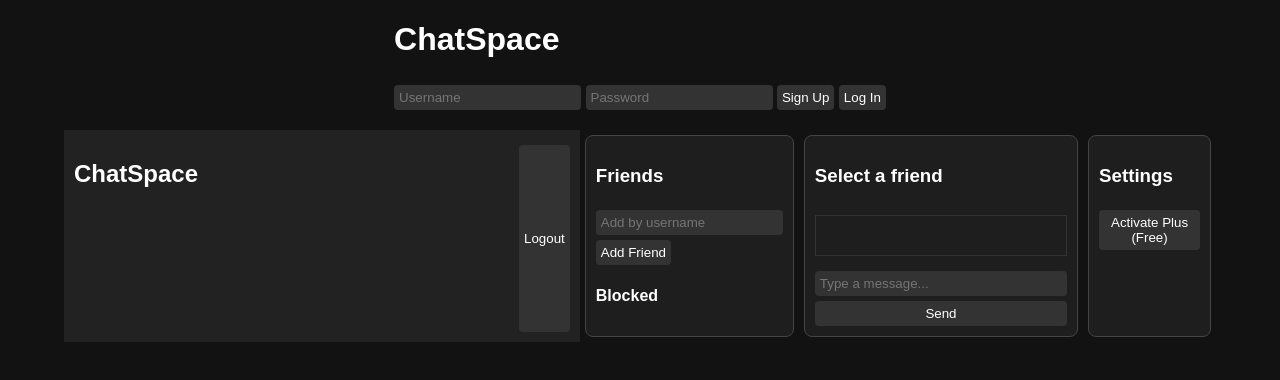
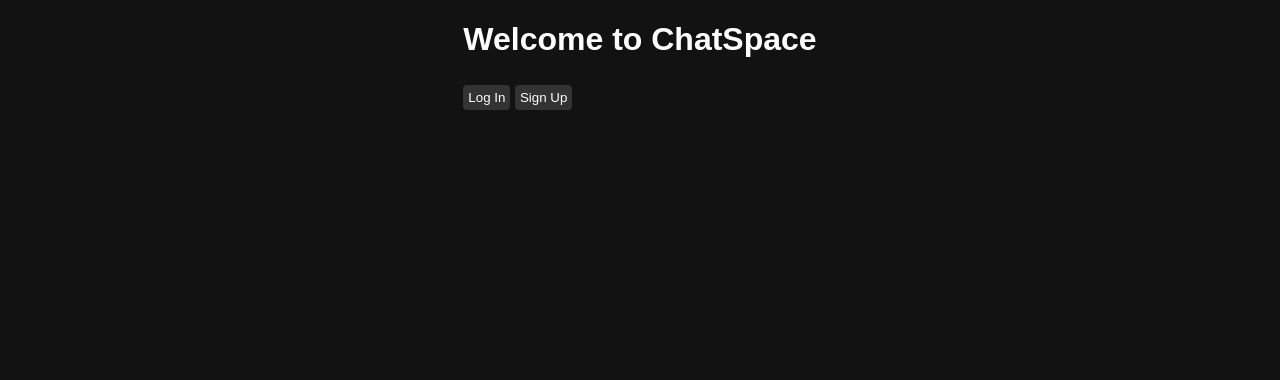
Before and after one commit to Coen3111/MESSENGER, a plain HTML site: page index.html in a window 1280 px wide. Drawn offline with Linux system fonts and the light colour scheme.

Commit message:
Update index.html

```diff
--- a/index.html
+++ b/index.html
@@ -4,59 +4,13 @@
   <meta charset="UTF-8" />
   <meta name="viewport" content="width=device-width, initial-scale=1.0"/>
   <title>ChatSpace</title>
-  <link rel="stylesheet" href="style.css" />
+  <link rel="stylesheet" href="style.css"/>
 </head>
 <body>
-  <div id="auth-section">
-    <h1>ChatSpace</h1>
-    <input id="username" placeholder="Username" />
-    <input id="password" placeholder="Password" type="password" />
-    <button onclick="signup()">Sign Up</button>
-    <button onclick="login()">Log In</button>
+  <div class="container">
+    <h1>Welcome to ChatSpace</h1>
+    <button onclick="location.href='login.html'">Log In</button>
+    <button onclick="location.href='signup.html'">Sign Up</button>
   </div>
-
-  <div id="app" class="hidden">
-    <header>
-      <h2 id="title">ChatSpace</h2>
-      <button onclick="logout()">Logout</button>
-    </header>
-
-    <section id="sidebar">
-      <h3>Friends</h3>
-      <ul id="friends-list"></ul>
-      <input id="add-user" placeholder="Add by username" />
-      <button onclick="addFriend()">Add Friend</button>
-
-      <h4>Blocked</h4>
-      <ul id="blocked-list"></ul>
-    </section>
-
-    <section id="chat-section">
-      <h3 id="chat-user">Select a friend</h3>
-      <div id="messages"></div>
-      <input id="message-input" placeholder="Type a message..." maxlength="100" />
-      <button onclick="sendMessage()">Send</button>
-      <div id="quick-replies" class="hidden">
-        <button onclick="quickReply('brb')">brb</button>
-        <button onclick="quickReply('gtg')">gtg</button>
-        <button onclick="quickReply('lol')">lol</button>
-        <button onclick="quickReply('ty')">ty</button>
-      </div>
-      <textarea id="friend-note" placeholder="Friend Note (Plus)" class="hidden"></textarea>
-    </section>
-
-    <section id="settings">
-      <h3>Settings</h3>
-      <button onclick="activatePlus()">Activate Plus (Free)</button>
-      <select id="theme-select" class="hidden" onchange="setTheme(this.value)">
-        <option value="default">Default</option>
-        <option value="gold">Gold</option>
-        <option value="matrix">Matrix</option>
-        <option value="nebula">Nebula</option>
-      </select>
-    </section>
-  </div>
-
-  <script src="app.js"></script>
 </body>
 </html>
```
